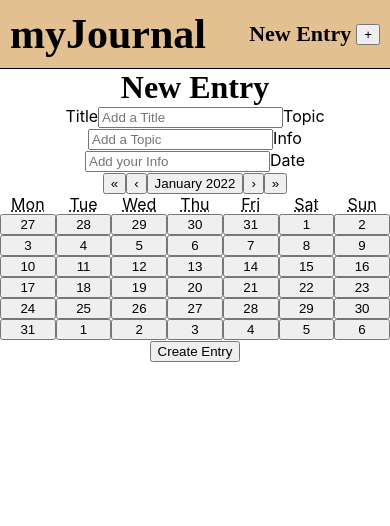
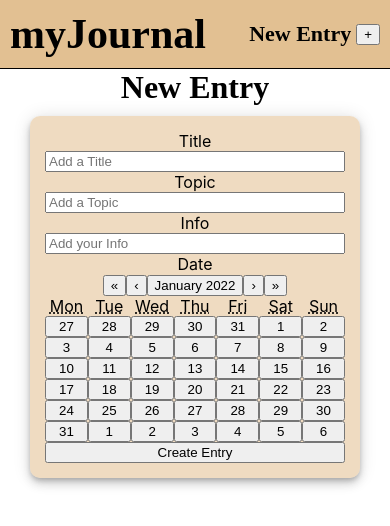
Before and after one commit to Elvedin123/personal-journal, a React (Create React App) app in the folder client/: page /new in a window 390 px wide. Shown: the top 526 px of the page. Built offline with nearby package versions, Linux system fonts and the light colour scheme.

Commit message:
finished mobile styling

```diff
--- a/client/src/App.css
+++ b/client/src/App.css
@@ -143,4 +143,22 @@ time{
 .new{
   font-family: 'Londrina Shadow';
 }
+.form-container{
+  display: flex;
+  justify-content: center;
+  flex-direction: column ;
+  align-items: center;
+  margin-top: 10px;
 }
+.form{
+  display: flex;
+  justify-content: center;
+  flex-direction: column;
+  width: 300px;
+  text-align: center;
+  background-color: rgb(214, 165, 100, 0.4) ;
+  padding: 15px;
+  border-radius: 10px;
+  box-shadow: rgba(0, 0, 0, .2) 0 3px 5px -1px,rgba(0, 0, 0, .14) 0 6px 10px 0,rgba(0, 0, 0, .12) 0 1px 18px 0;
+}
+}
--- a/client/src/components/Form.jsx
+++ b/client/src/components/Form.jsx
@@ -4,7 +4,8 @@ export default function Form(props) {
   const { title, topic, info } = props.input
   // console.log(props.value.tolocalestring())
   return (
-    <form onSubmit={props.handleSubmit}>
+    <div className='form-container'>
+      <form className='form' onSubmit={props.handleSubmit}>
         <label>Title</label>
         <input
           id="title"
@@ -32,6 +33,6 @@ export default function Form(props) {
         <Calendar value={props.value} onChange={props.onChange} />
         <button>{props.type}</button>
       </form>
-
+    </div>
   )
 }
--- a/client/src/components/New.jsx
+++ b/client/src/components/New.jsx
@@ -33,6 +33,7 @@ export default function New() {
     <div>
       <h1 className="new">New Entry</h1>
       <Form
+        className='form'
         input={input}
         handleTextInput={handleTextInput}
         handleSubmit={handleSubmit}
```
Lines whose indentation alone changed are shown as unchanged.
